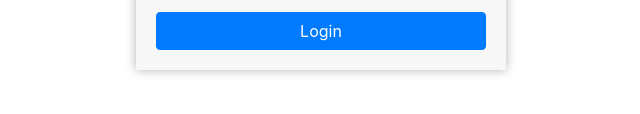
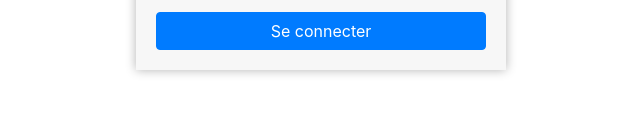
Before and after one commit to Julilaa/MSPR6.1-Nester, a plain HTML site: page templates/login.html in a window 1280 px wide. Shown: the part 324-438 px from the top of the page, 319-959 px from the left. Drawn offline with nearby package versions, Linux system fonts and the light colour scheme.

Commit message:
Update login.html

```diff
--- a/templates/login.html
+++ b/templates/login.html
@@ -31,7 +31,7 @@
                 <label for="password">Mot de passe</label>
                 <input type="password" class="form-control" id="password" name="password" required>
             </div>
-            <button type="submit" class="btn btn-primary btn-block">Login</button>
+            <button type="submit" class="btn btn-primary btn-block">Se connecter</button>
         </form>
     </div>
 </div>
```
